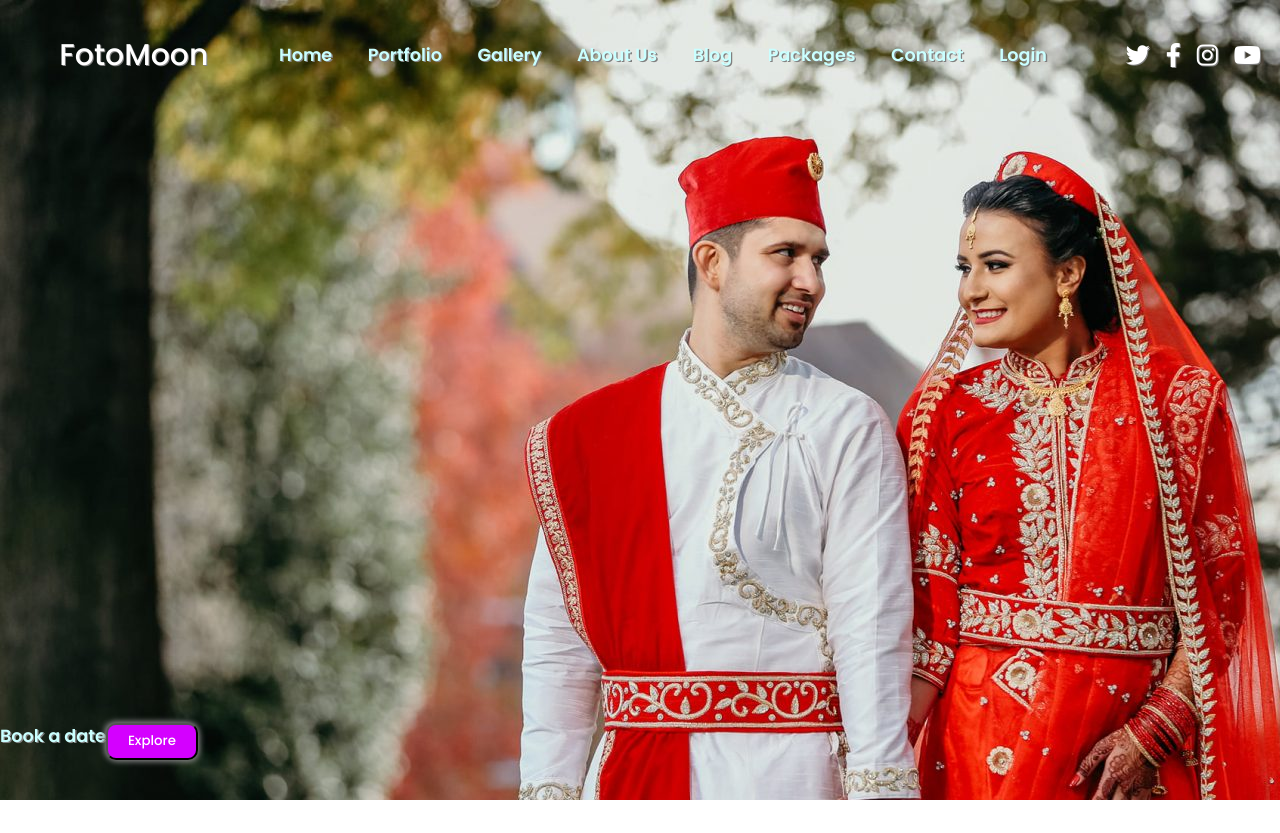
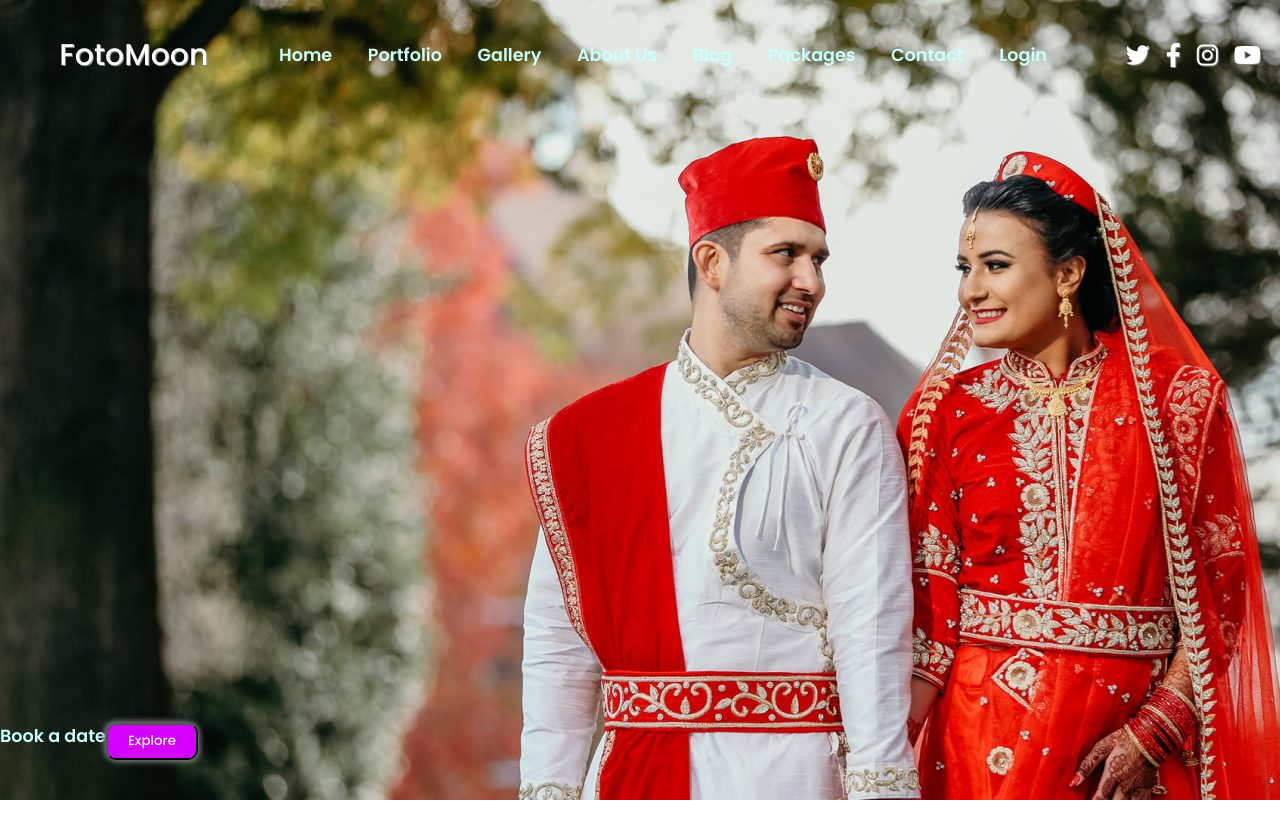
Before and after one commit to achyutrimal4/fotomoon, a Django app: page / in a window 1280 px wide; the page is wider, and only the part inside the window is pictured. Shown: the top 833 px of that part. Run offline with Django 4.2, Linux system fonts and the light colour scheme; data comes from the database, SQL or seed files in the repository.

Commit message:
tesro commit

```diff
--- a/static/css/home_navbar.css
+++ b/static/css/home_navbar.css
@@ -53,7 +53,6 @@ a {
     color: rgb(202, 255, 255);
     font-size: 1.1em;
     font-weight: 600;
-    text-shadow: .075em .075em grey;
     text-decoration: none;
     transition: transform 300ms ease-in;
 }
```
